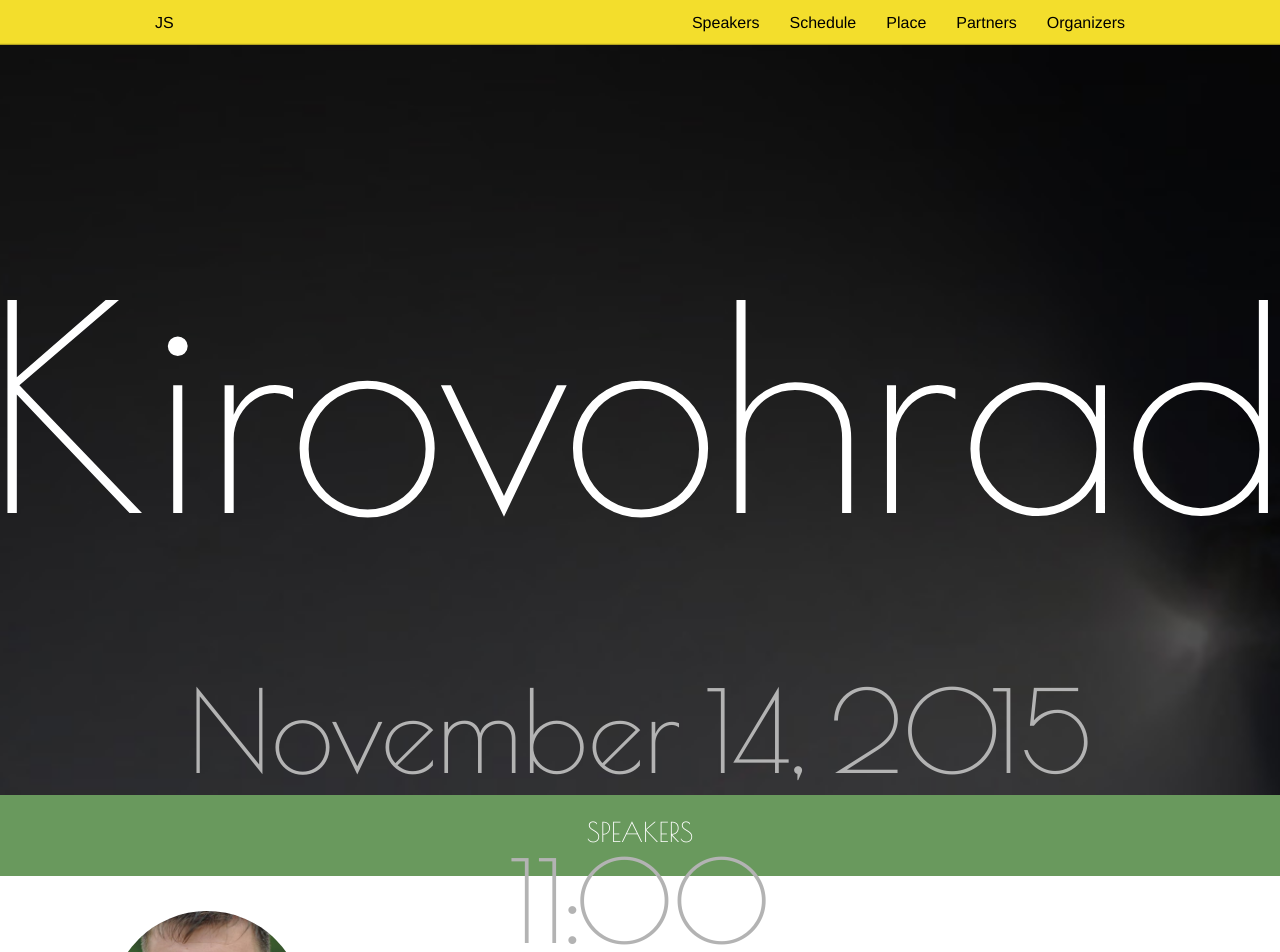
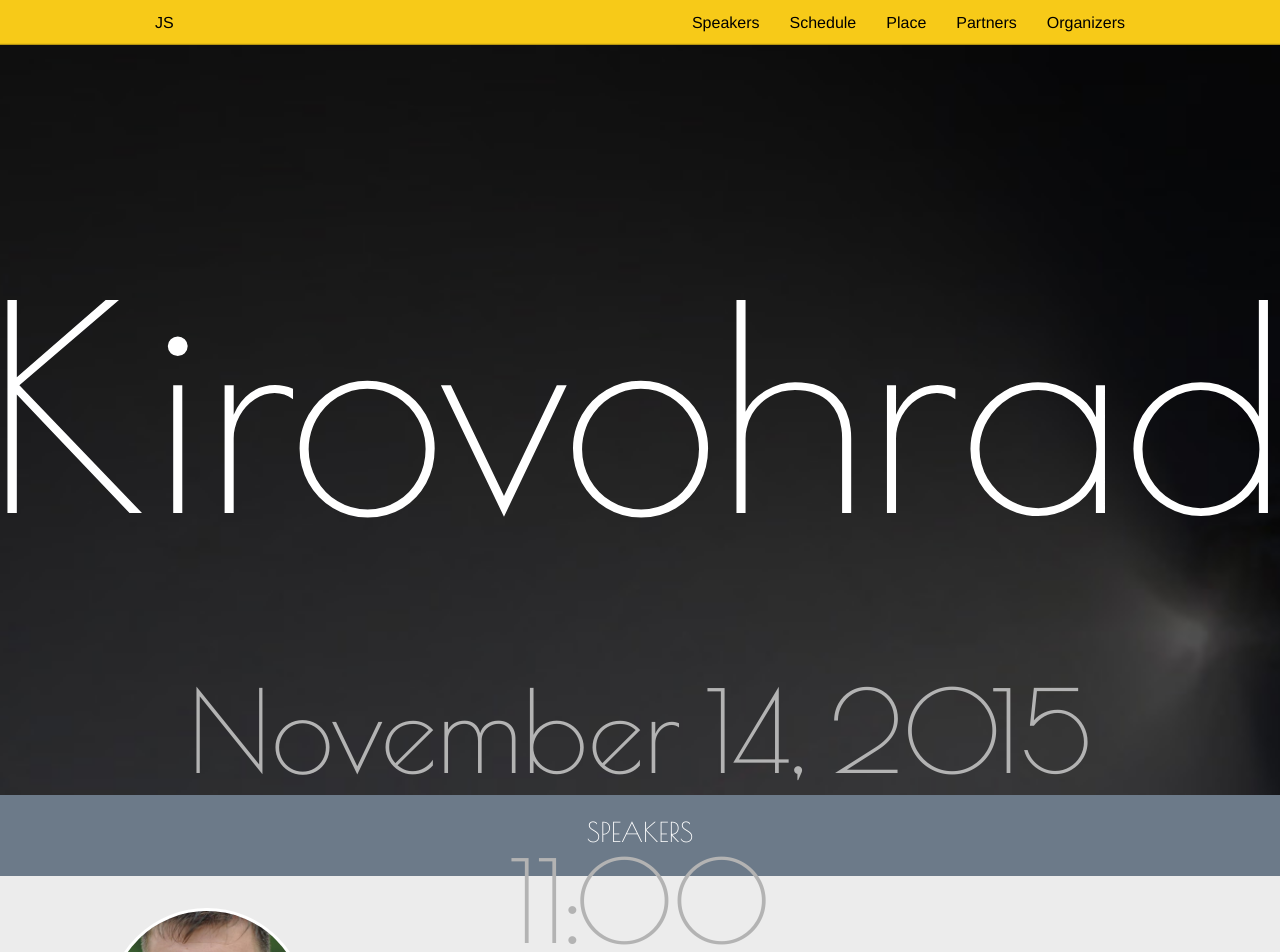
Before and after one commit to ghaiklor/kirovohradjs.com, a Jekyll site: the page built from index.html, in a window 1280 px wide. Shown: the top 952 px of the page. Built offline with Jekyll 4.4.1, drawn with Linux system fonts in a browser that asks for light colours.

Commit message:
Update color

```diff
--- a/assets/css/styles.css
+++ b/assets/css/styles.css
@@ -88,14 +88,14 @@ header.header .row.register a.button:hover {
 /* NAVIGATION */
 div.navigation, nav.top-bar, nav.top-bar.expanded .title-area {
   color: #000000;
-  background-color: #F3DE2C;
+  background-color: #F7CA18;
   box-shadow: 0 -2px 2px -2px #000000 inset;
 }
 
 nav.top-bar li.name a, section.top-bar-section li:not(.has-form) a:not(.button) {
   font-weight: lighter;
   font-size: 12pt;
-  background-color: #F3DE2C;
+  background-color: #F7CA18;
   box-shadow: 0 -2px 2px -2px #000000 inset;
   color: #000000;
 }
@@ -107,13 +107,13 @@ section.top-bar-section li:not(.has-form) a:not(.button):hover {
 
 /* ORGANIZERS */
 section.organizers {
-  background-color: #FFFFFF;
+  background-color: #ECECEC;
 }
 
 section.organizers .row.title {
   padding-top: 1rem;
   padding-bottom: 1rem;
-  background-color: #69995D;
+  background-color: #6C7A89;
 }
 
 section.organizers .row.title h3 {
@@ -168,13 +168,13 @@ section.organizers ul .row.contacts a:hover {
 
 /* PARTNERS */
 section.partners {
-  background-color: #FFFFFF;
+  background-color: #ECECEC;
 }
 
 section.partners .row.title {
   padding-top: 1rem;
   padding-bottom: 1rem;
-  background-color: #69995D;
+  background-color: #6C7A89;
 }
 
 section.partners .row.title h3 {
@@ -198,13 +198,13 @@ section.partners ul .row.partner a img {
 
 /* PLACE */
 section.place {
-  background-color: #FFFFFF;
+  background-color: #ECECEC;
 }
 
 section.place .row.title {
   padding-top: 1rem;
   padding-bottom: 1rem;
-  background-color: #69995D;
+  background-color: #6C7A89;
 }
 
 section.place .row.title h3 {
@@ -242,13 +242,13 @@ section.place .row.embed iframe {
 
 /* SCHEDULE */
 section.schedule {
-  background-color: #FFFFFF;
+  background-color: #ECECEC;
 }
 
 section.schedule .row.title {
   padding-top: 1rem;
   padding-bottom: 1rem;
-  background-color: #69995D;
+  background-color: #6C7A89;
 }
 
 section.schedule .row.title h3 {
@@ -259,13 +259,13 @@ section.schedule .row.title h3 {
 
 /* SPEAKERS */
 section.speakers {
-  background-color: #FFFFFF;
+  background-color: #ECECEC;
 }
 
 section.speakers .row.title {
   padding-top: 1rem;
   padding-bottom: 1rem;
-  background-color: #69995D;
+  background-color: #6C7A89;
 }
 
 section.speakers .row.title h3 {
```
